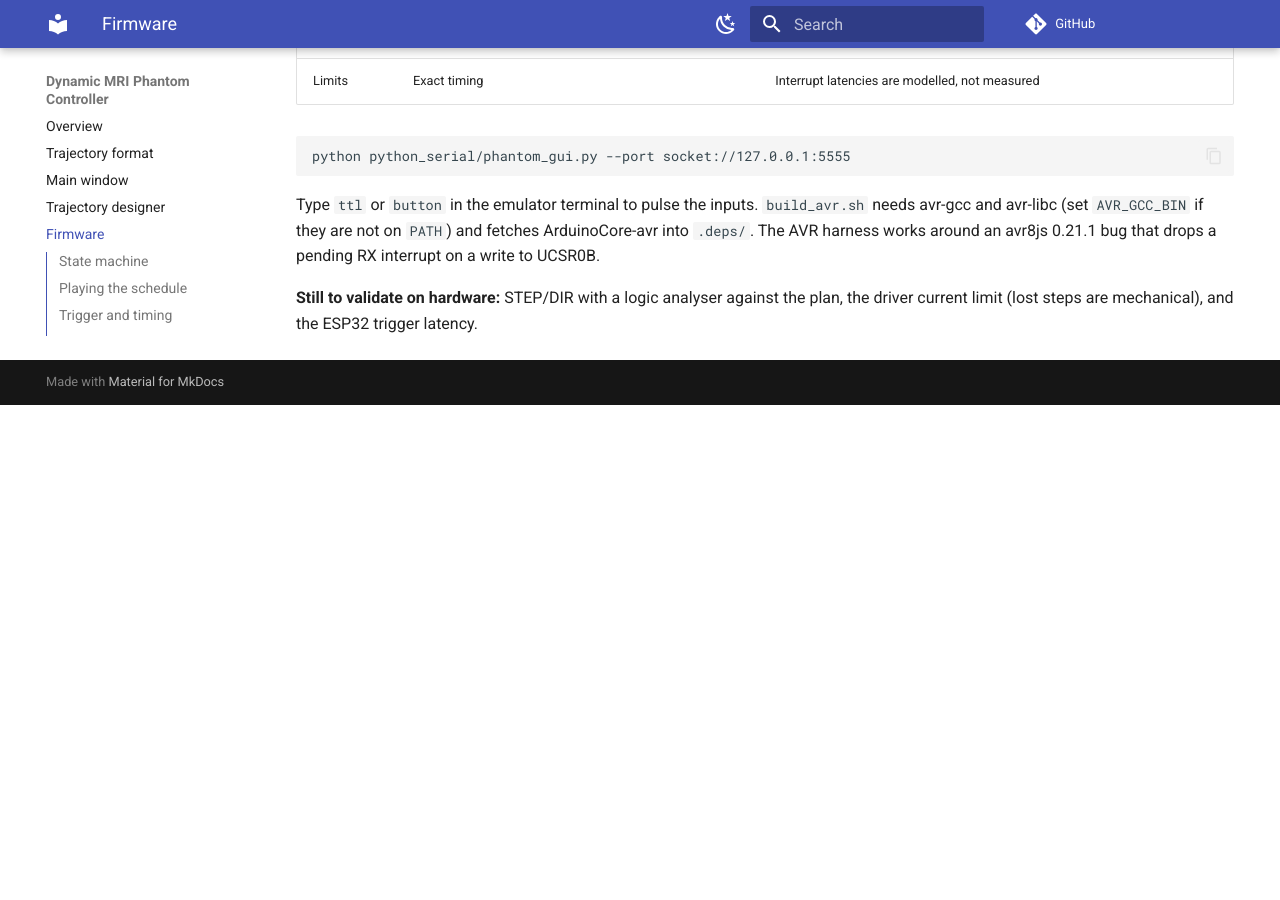
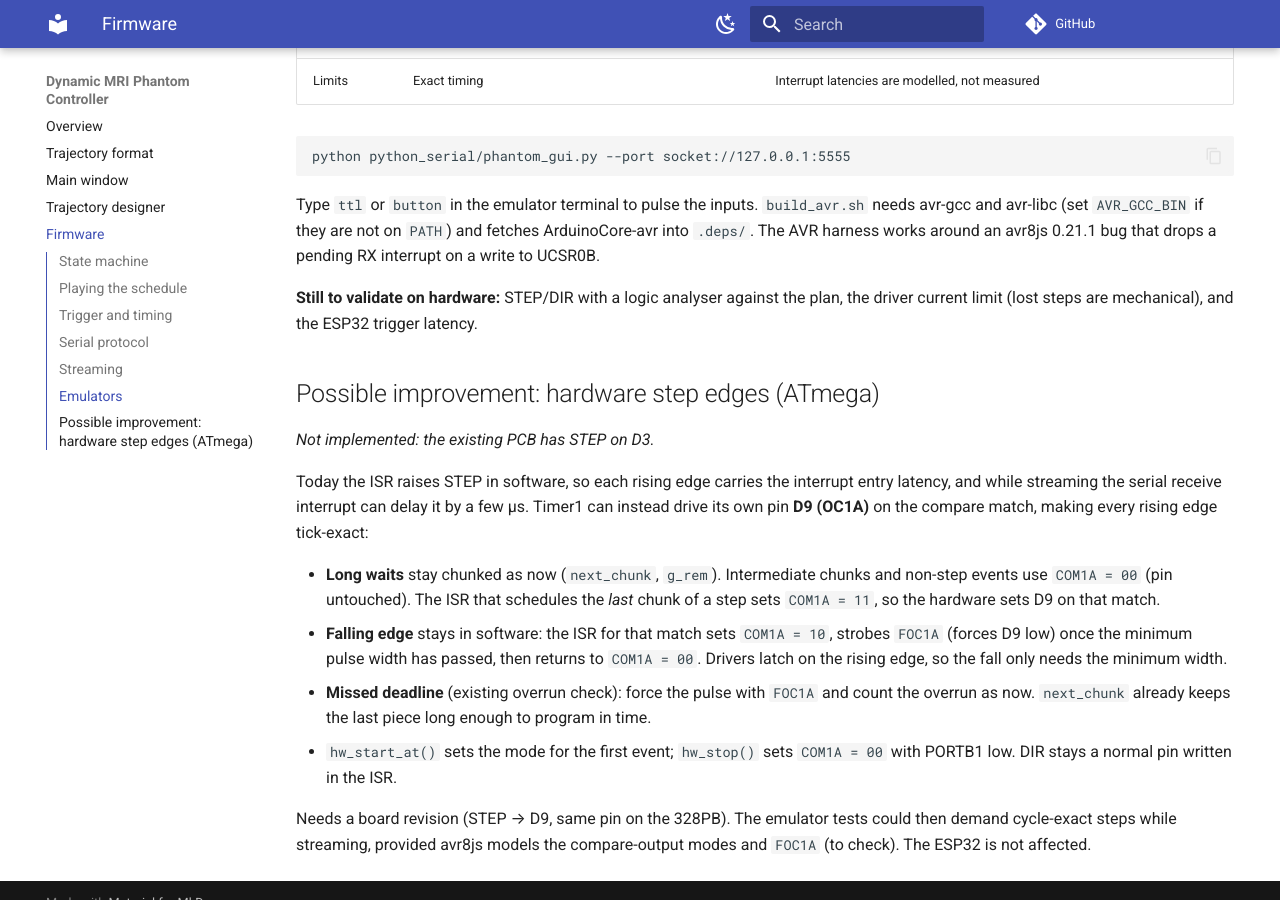
Before and after one commit to hakkelt/DynamicMriPhantom, an MkDocs documentation site: the page built from docs/firmware.md, in a window 1280 px wide and 900 px high, scrolled down 6305 px. Built offline with MkDocs 1.6.1 and Material for MkDocs 9.7.7, drawn with Linux system fonts in a browser that asks for light colours; comment, search, counter and statistics services are not loaded; before the commit the page ends 6710 px from its top, so only the background shows below that.

Commit message:
Document hardware step edges on D9 as a possible future improvement
Co-Authored-By: Claude Opus 5.5 <noreply@anthropic.com>
Claude-Session: https://claude.ai/code/session_01HkhkWbyHifHvQMi6hZ9U5B

```diff
--- a/docs/firmware.md
+++ b/docs/firmware.md
@@ -170,3 +170,30 @@ UCSR0B.
 **Still to validate on hardware:** STEP/DIR with a logic analyser against the
 plan, the driver current limit (lost steps are mechanical), and the ESP32
 trigger latency.
+
+## Possible improvement: hardware step edges (ATmega)
+
+*Not implemented: the existing PCB has STEP on D3.*
+
+Today the ISR raises STEP in software, so each rising edge carries the
+interrupt entry latency, and while streaming the serial receive interrupt can
+delay it by a few µs. Timer1 can instead drive its own pin **D9 (OC1A)** on
+the compare match, making every rising edge tick-exact:
+
+- **Long waits** stay chunked as now (`next_chunk`, `g_rem`). Intermediate
+  chunks and non-step events use `COM1A = 00` (pin untouched). The ISR that
+  schedules the *last* chunk of a step sets `COM1A = 11`, so the hardware sets
+  D9 on that match.
+- **Falling edge** stays in software: the ISR for that match sets `COM1A = 10`,
+  strobes `FOC1A` (forces D9 low) once the minimum pulse width has passed, then
+  returns to `COM1A = 00`. Drivers latch on the rising edge, so the fall only
+  needs the minimum width.
+- **Missed deadline** (existing overrun check): force the pulse with `FOC1A`
+  and count the overrun as now. `next_chunk` already keeps the last piece long
+  enough to program in time.
+- `hw_start_at()` sets the mode for the first event; `hw_stop()` sets
+  `COM1A = 00` with PORTB1 low. DIR stays a normal pin written in the ISR.
+
+Needs a board revision (STEP → D9, same pin on the 328PB). The emulator tests
+could then demand cycle-exact steps while streaming, provided avr8js models
+the compare-output modes and `FOC1A` (to check). The ESP32 is not affected.
```
